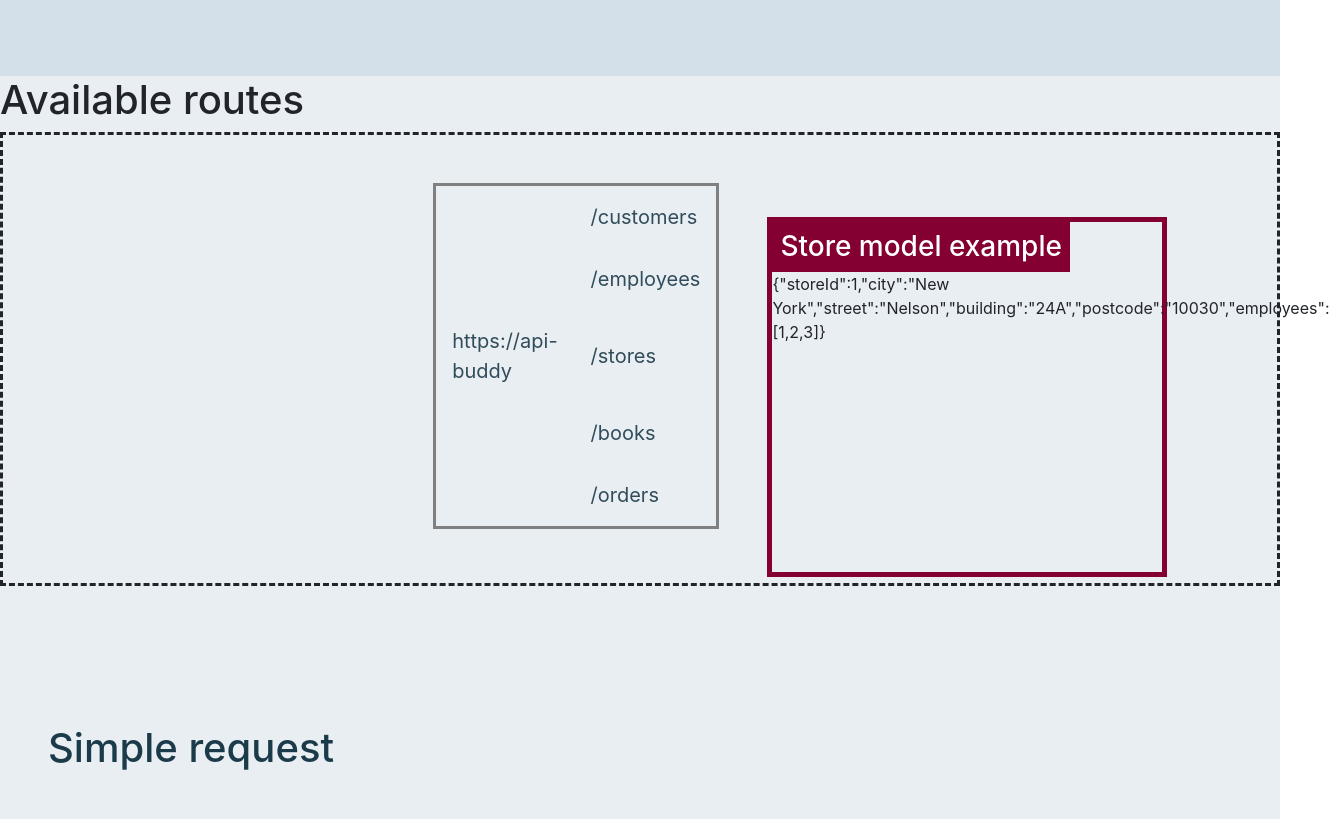
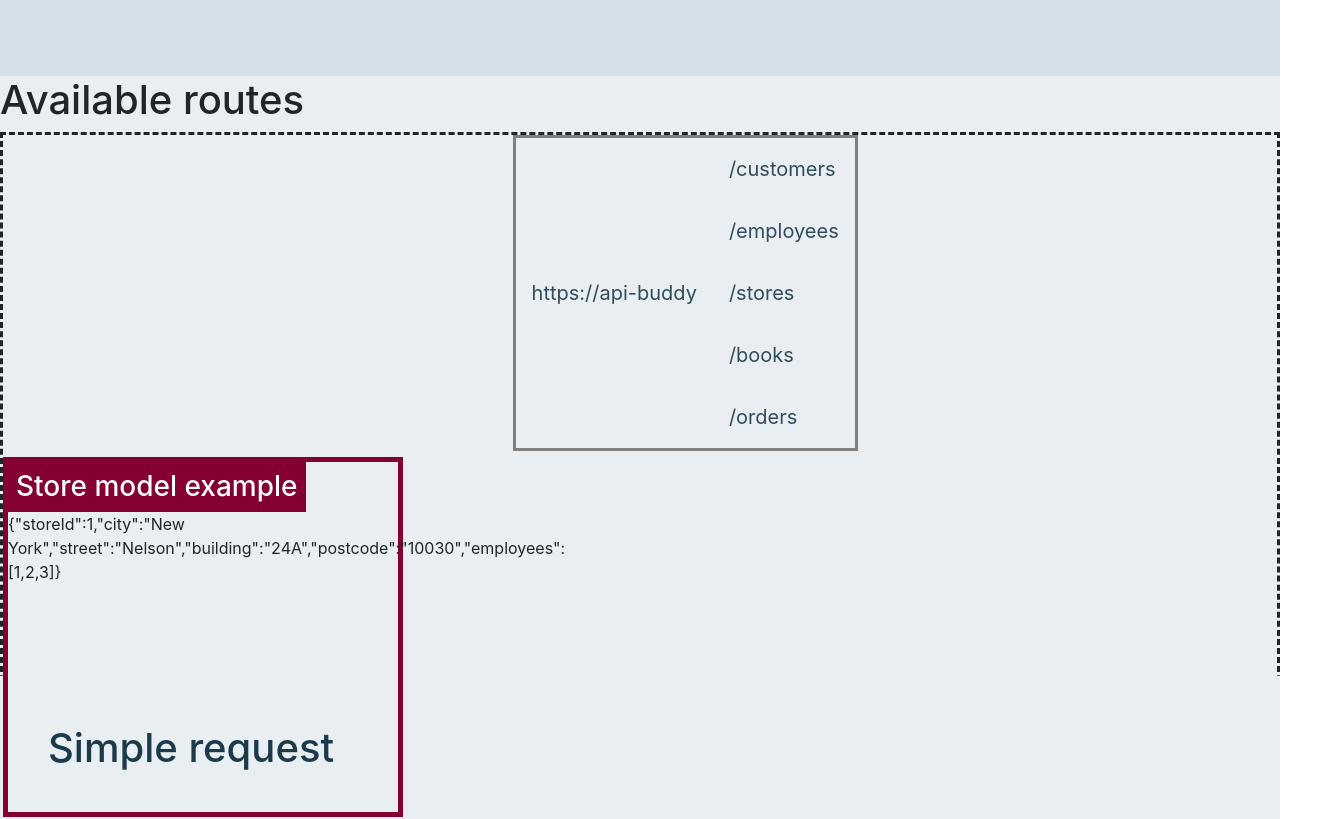
Before and after one commit to SidnevIgor/api-buddy-react, a React (Create React App) app: page / in a window 1280 px wide. Shown: the part 940-1759 px from the top of the page, 1330 px wide, since content can reach past the window. Built offline with nearby package versions, Linux system fonts and the light colour scheme.

Commit message:
Update routesDisplay.jsx

```diff
--- a/src/components/routesDisplay.jsx
+++ b/src/components/routesDisplay.jsx
@@ -15,9 +15,9 @@ export default class RoutesDisplay extends Component {
     return (
       <div style={{fontFamily: "Inter", backgroundColor: "#E9EEF2", height: "600px"}}>
         <h1>Available routes</h1>
-        <div style={{width: "100%", borderStyle: "dashed"}}>
-          <div className = "table-container" style = {{display: "inline-block", width: "30%", marginLeft: "30%"}}>
-            <table style={{ borderStyle: "solid", textAlign: "left", fontSize: "20px", color: "#314C5B"}} className="m-5" id = "mainTable">
+        <div style = {{width: "100%", borderStyle: "dashed"}}>
+          <div className = "table-container" style = {{display: "inline-block", width: "30%", marginLeft: "40%"}}>
+            <table style={{ borderStyle: "solid", textAlign: "left", fontSize: "20px", color: "#314C5B" }} id = "mainTable">
               <tbody>
                 <tr>
                   <td className = "reqList p-3" id = "row11"></td>
```
